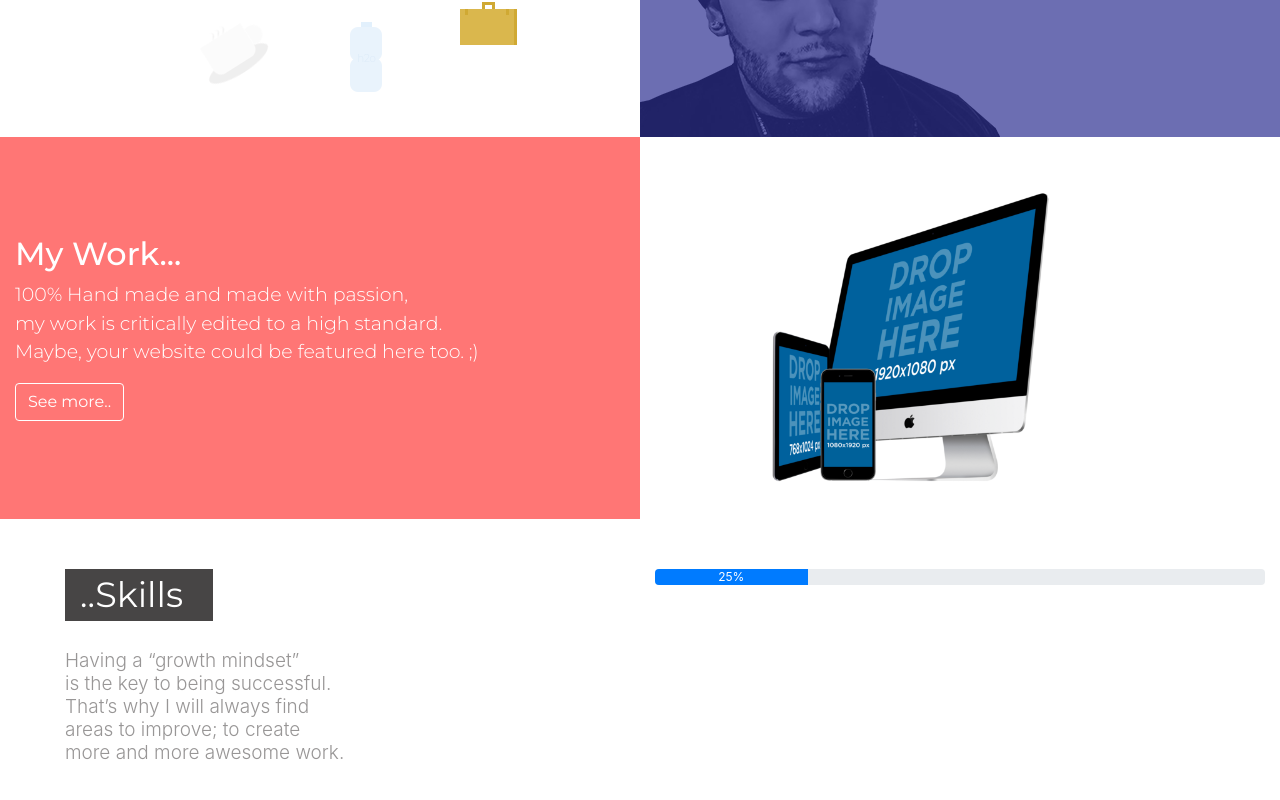
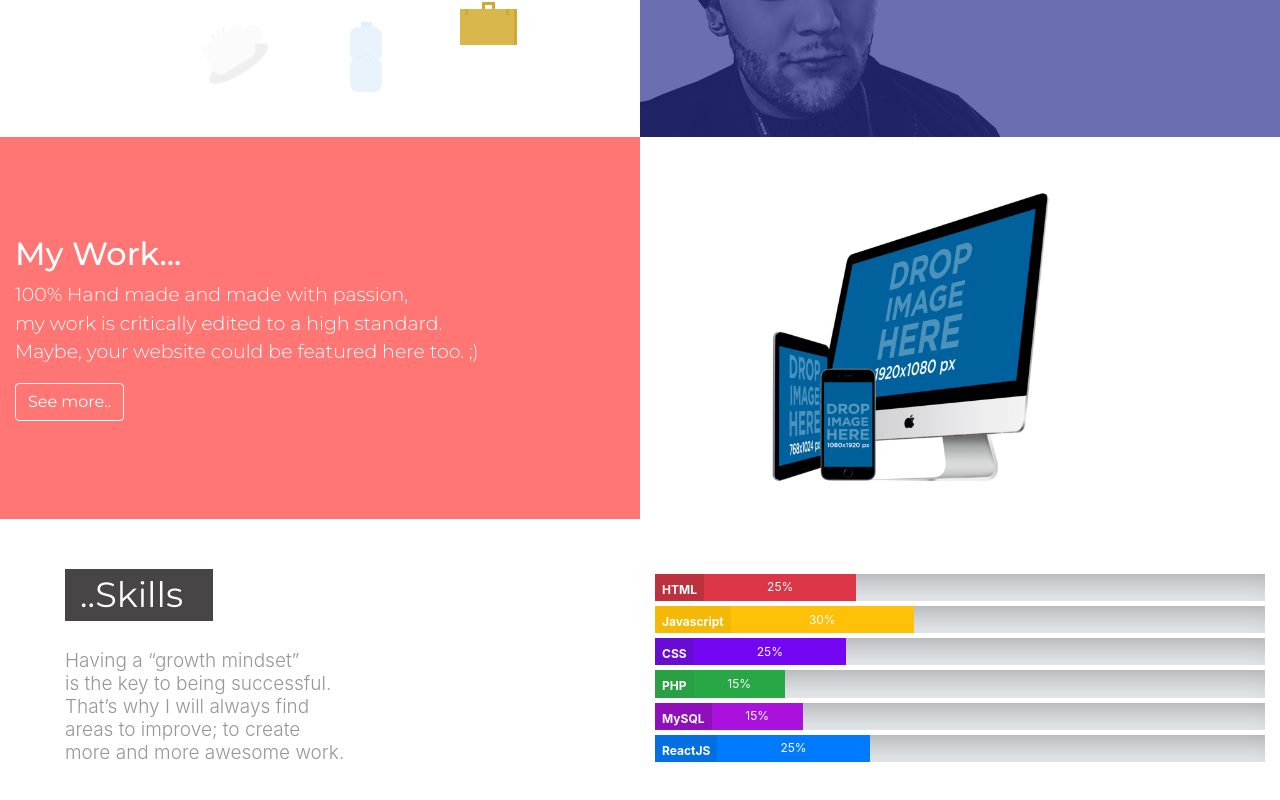
Before and after one commit to michalsinu/portfolio, a React (Create React App) app: page / in a window 1280 px wide. Shown: the part 238-1038 px from the top of the page. Built offline with nearby package versions, Linux system fonts and the light colour scheme; what really-smooth-scroll would draw is missing.

Commit message:
Web langs skills percentage done, next create the rest

```diff
--- a/src/App.css
+++ b/src/App.css
@@ -173,6 +173,16 @@
   margin-bottom: 50px;
 }
 
+#skillsPercentage {
+  padding-top: 5px;
+}
+
+@media screen and (max-width: 575px) {
+  #skillsPercentage {
+    padding-top: 30px;
+  }
+}
+
 @media screen and (max-width: 991px) {
   .briefcase {
     left: 150px;
@@ -253,5 +263,54 @@
 }
 
 .portfolioIntro a:hover {
+  color: #ff7675;
+  background-color: #FFFFFF;
+}
+
+.progress {
+  height: 1.7rem !important;
+  border-radius: 0rem !important;
+  -webkit-box-shadow: inset 2px 25px 35px -21px rgba(0,0,0,0.35);
+  -moz-box-shadow: inset 2px 25px 35px -21px rgba(0,0,0,0.35);
+  box-shadow: inset 2px 25px 35px -21px rgba(0,0,0,0.35);
+}
+
+.lang {
   color: #FFFFFF;
+  padding: 7px;
+  font-weight: 700;
+  font-size: 12px;
+  text-align: center;
 }
+
+#html {
+  background-color: #bc313e;
+}
+
+#js {
+  background-color: #f4b907;
+}
+
+#css {
+  background-color: #690cd3;
+}
+
+#php {
+  background-color: #29a044;
+}
+
+#mysql {
+  background-color: #8f10ba;
+}
+
+#reactjs {
+  background-color: #046fe2;
+}
+
+#cssProgress-bar {
+  background-color: #7506f4;
+}
+
+#mysqlProgress-bar {
+  background-color: #aa11dd;
+}
--- a/src/App.js
+++ b/src/App.js
@@ -18,11 +18,11 @@ ReallySmoothScroll.config({
 class App extends Component {
   render() {
     return (
-      <div>
+      <React.Fragment>
         <Jumbotron componentFace={<Face />} />
         <Portfolio componentThumbs={<Thumbs />} />
         <Skills />
-      </div>
+      </React.Fragment>
     );
   }
 }
--- a/src/components/Skills.js
+++ b/src/components/Skills.js
@@ -6,18 +6,31 @@ class Skills extends Component {
       this.state = { html: {width: '25%'},
                      htmlPercentage: '25',
 
-                     php: {width: '55%'},
-                     phpPercentage: '55'
+                     js: {width: '30%'},
+                     jsPercentage: '30',
+
+                     css: {width: '25%'},
+                     cssPercentage: '25',
+
+                     php: {width: '15%'},
+                     phpPercentage: '15',
+
+                     mysql: {width: '15%'},
+                     mysqlPercentage: '15',
+
+                     reactjs: {width: '25%'},
+                     reactjsPercentage: '25',
                    }
   }
 
-  render() {
+componentDidMount() {
   var scrollTop,
       offsetTop,
       distance,
-        i=0;
+      i=0
 
- window.addEventListener("scroll", function () {
+
+  var progressbar = function progressbar (){
     scrollTop = window.pageYOffset || (document.documentElement || document.body.parentNode || document.body).scrollTop;
     offsetTop = document.getElementById("skillsPercentage").offsetTop;
 
@@ -27,16 +40,39 @@ class Skills extends Component {
       if (i===0) {
         if (distance <= 732 && distance <= 667) {
             this.setState({
-                html: {width: '90%'},
-                htmlPercentage: '90'
-              });
+              html: {width: '85%'},
+              htmlPercentage: '90',
+
+              js: {width: '62%'},
+              jsPercentage: '62',
+
+              css: {width: '85%'},
+              cssPercentage: '90',
+
+              php: {width: '87%'},
+              phpPercentage: '87',
+
+              mysql: {width: '75%'},
+              mysqlPercentage: '75',
+
+              reactjs: {width: '85%'},
+              reactjsPercentage: '90',
+            })
             i = i + 1;
+            console.log("Distance: " + distance);
+            document.removeEventListener("scroll", progressbar)
         }
       }
     }, 700)
 
-        console.log("Distance: " + distance);
-  }.bind(this));
+
+ }
+
+  document.addEventListener("scroll", progressbar.bind(this));
+}
+
+render() {
+var marginProgressBar = {marginTop: '5px'};
 
     return (
       <div className="container-fluid" id="skills">
@@ -55,8 +91,44 @@ class Skills extends Component {
           </div>
           <div className="col-sm-6" id="skillsPercentage">
             <div className="progress">
-            <div className="progress-bar progress-bar-animated" role="progressbar" aria-valuenow="75" aria-valuemin="0" aria-valuemax="100" style={this.state.html}>
+              <div className="lang" id="html">HTML</div>
+              <div className="progress-bar progress-bar-animated bg-danger" role="progressbar" aria-valuenow="75" aria-valuemin="0" aria-valuemax="100" style={this.state.html}>
                 {this.state.htmlPercentage}%
+              </div>
+            </div>
+
+            <div className="progress" style={marginProgressBar}>
+              <div className="lang" id="js">Javascript</div>
+              <div className="progress-bar progress-bar-animated bg-warning" role="progressbar" aria-valuenow="75" aria-valuemin="0" aria-valuemax="100" style={this.state.js}>
+                {this.state.jsPercentage}%
+              </div>
+            </div>
+
+            <div className="progress" style={marginProgressBar}>
+              <div className="lang" id="css">CSS</div>
+              <div className="progress-bar progress-bar-animated" id="cssProgress-bar" role="progressbar" aria-valuenow="75" aria-valuemin="0" aria-valuemax="100" style={this.state.css}>
+                {this.state.cssPercentage}%
+              </div>
+            </div>
+
+            <div className="progress" style={marginProgressBar}>
+              <div className="lang" id="php">PHP</div>
+              <div className="progress-bar progress-bar-animated bg-success" role="progressbar" aria-valuenow="75" aria-valuemin="0" aria-valuemax="100" style={this.state.php}>
+                {this.state.phpPercentage}%
+              </div>
+            </div>
+
+            <div className="progress" style={marginProgressBar}>
+              <div className="lang" id="mysql">MySQL</div>
+              <div className="progress-bar progress-bar-animated" id="mysqlProgress-bar" role="progressbar" aria-valuenow="75" aria-valuemin="0" aria-valuemax="100" style={this.state.mysql}>
+                {this.state.mysqlPercentage}%
+              </div>
+            </div>
+
+            <div className="progress" style={marginProgressBar}>
+              <div className="lang" id="reactjs">ReactJS</div>
+              <div className="progress-bar progress-bar-animated" role="progressbar" aria-valuenow="75" aria-valuemin="0" aria-valuemax="100" style={this.state.reactjs}>
+                {this.state.reactjsPercentage}%
               </div>
             </div>
           </div>
```
Also changed, not shown: 7 other files (tests, documents, lock files or other folders). Lines whose indentation alone changed are shown as unchanged.
